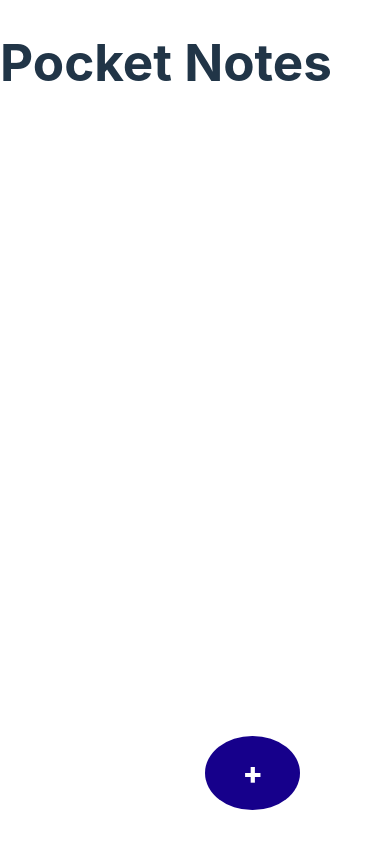
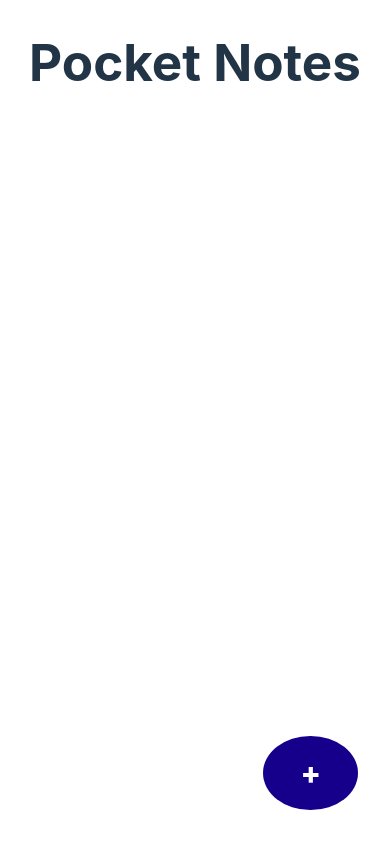
Before and after one commit to Anchala26/Pocket-Notes-App, a React (Vite) app: page / in a window 390 px wide. Built offline with nearby package versions, Linux system fonts and the light colour scheme.

Commit message:
Update Mainpage.module.css

```diff
--- a/src/components/MainPage/Mainpage.module.css
+++ b/src/components/MainPage/Mainpage.module.css
@@ -130,7 +130,7 @@ body {
   }
 
   .note_title_section {
-    width: 100%;
+    width: 100vw;
   }
 
   .main_screen {
```
